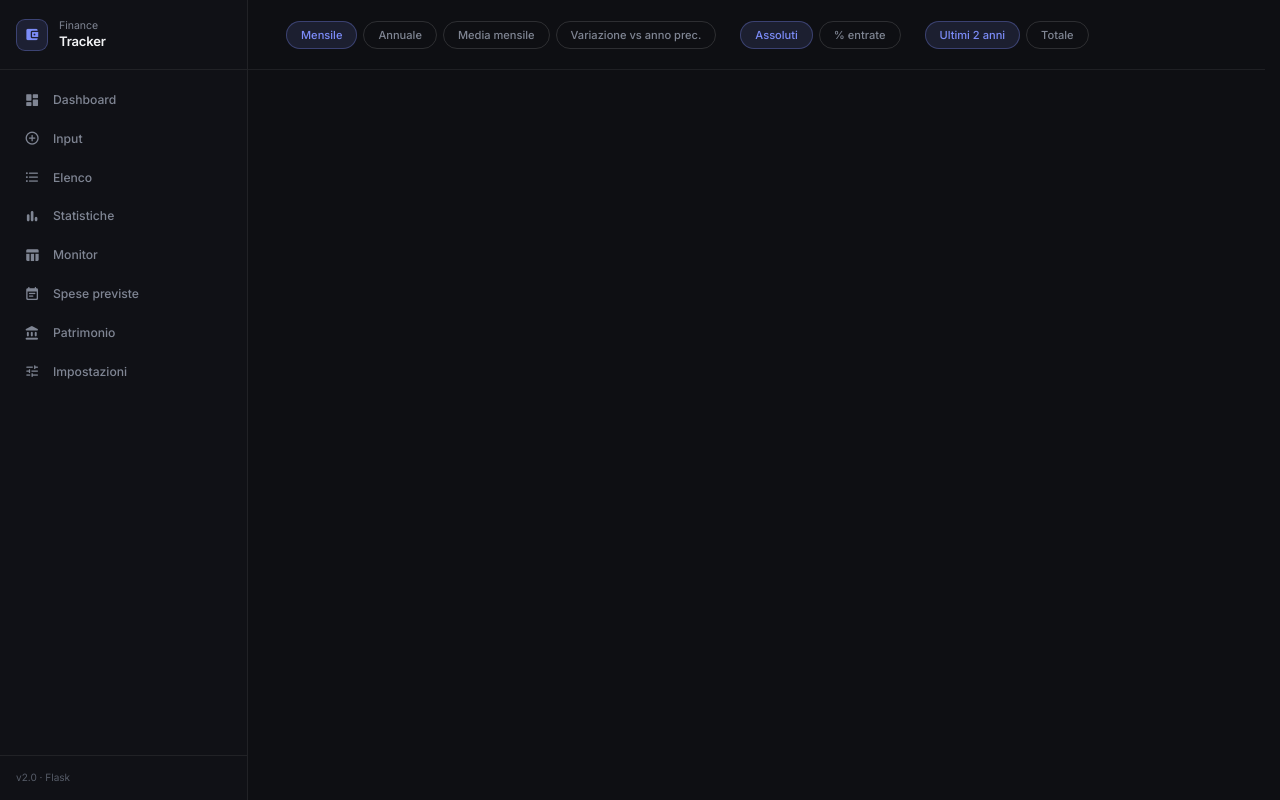
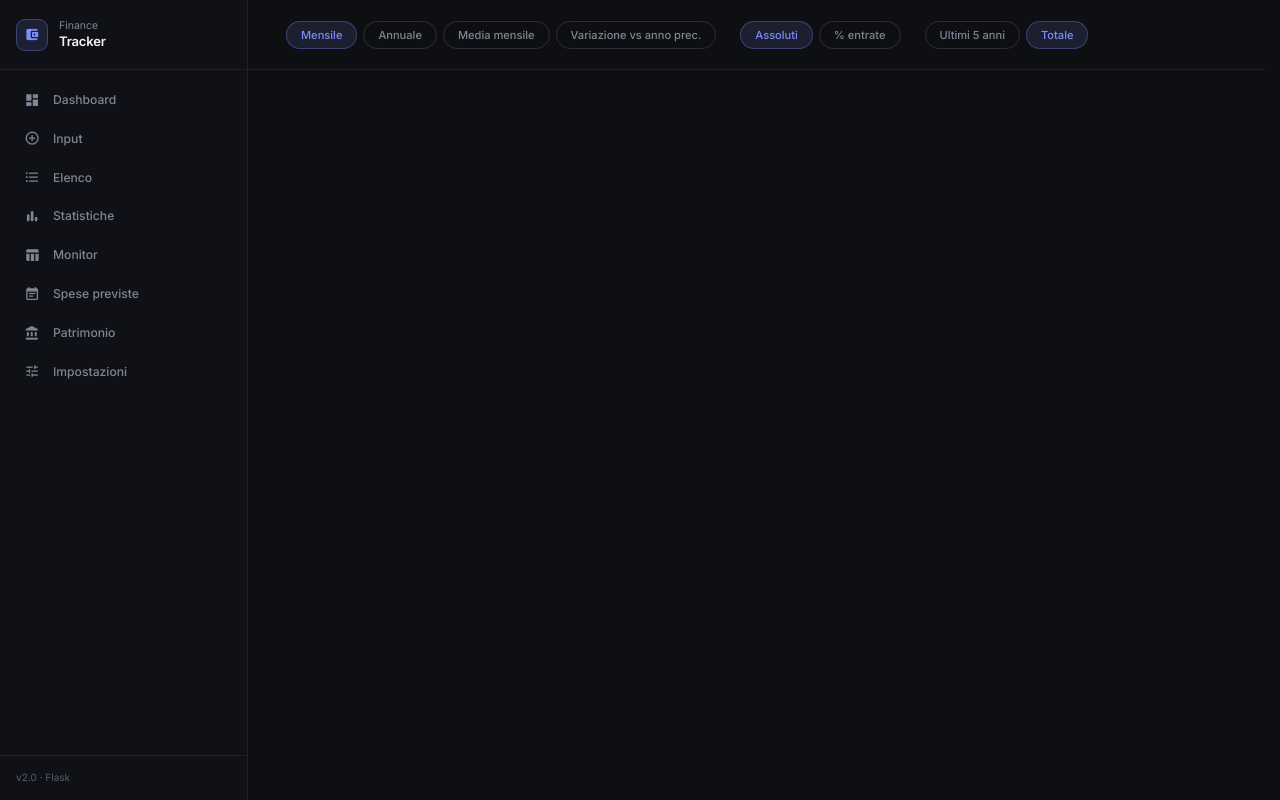
Before and after one commit to ncldlbn/finance_app, a Flask app: template templates/monitor.html in a window 1280 px wide. Run offline with Flask 3, Linux system fonts and the light colour scheme; the template is opened without the code that fills it, so the values that code supplies are empty; some libraries are stand-ins or nearby versions.

Commit message:
Monitor: filtro periodo Ultimi 5 anni / Totale, default Totale
Co-Authored-By: Claude Sonnet 5.5 <noreply@anthropic.com>

```diff
--- a/templates/monitor.html
+++ b/templates/monitor.html
@@ -14,8 +14,8 @@
         <button type="button" class="period-btn" data-v="pct">% entrate</button>
     </div>
     <div class="period-btns" id="heat-period">
-        <button type="button" class="period-btn active" data-v="2">Ultimi 2 anni</button>
-        <button type="button" class="period-btn" data-v="all">Totale</button>
+        <button type="button" class="period-btn" data-v="5">Ultimi 5 anni</button>
+        <button type="button" class="period-btn active" data-v="all">Totale</button>
     </div>
 </div>
 {% endif %}
@@ -48,14 +48,13 @@
 // ── Heatmap mesi × categorie ───────────────────────────────────────────
 const HD = {{ heat_json|safe }};
 const HMESI = ['Gennaio','Febbraio','Marzo','Aprile','Maggio','Giugno','Luglio','Agosto','Settembre','Ottobre','Novembre','Dicembre'];
-const heatState = { unit: 'abs', agg: 'mese', period: '2' };
+const heatState = { unit: 'abs', agg: 'mese', period: 'all' };
 const fmtEur = v => v.toLocaleString('it-IT', { maximumFractionDigits: 0 });
 const fmtEur2 = v => v.toLocaleString('it-IT', { minimumFractionDigits: 2, maximumFractionDigits: 2 });
 const esc = t => String(t).replace(/[&<>"]/g, c => ({ '&': '&amp;', '<': '&lt;', '>': '&gt;', '"': '&quot;' }[c]));
 
 function heatPeriods() {
-    // Filtro periodo (ultimi 2 anni / totale), valido in tutte le viste; il default
-    // cambia con la vista (vedi sotto).
+    // Filtro periodo (ultimi 5 anni / totale), valido in tutte le viste.
     const nYears = heatState.period === 'all' ? Infinity : +heatState.period;
     const months = HD.months.filter(ym => +ym.slice(0, 4) > HD.current_year - nYears);
     if (heatState.agg === 'mese') {
@@ -294,9 +293,8 @@ mobileMQ.addEventListener('change', placeHeader);
         b.classList.add('active');
         heatState[key] = b.dataset.v;
         if (key === 'agg') {
-            // Default del periodo: 2 anni nella vista mensile, tutti gli anni nelle annuali
-            // (l'utente può comunque cambiarlo).
-            heatState.period = b.dataset.v === 'mese' ? '2' : 'all';
+            // Cambiando vista il periodo torna al default (per ora sempre Totale).
+            heatState.period = 'all';
             document.querySelectorAll('#heat-period .period-btn').forEach(x =>
                 x.classList.toggle('active', x.dataset.v === heatState.period));
         }
```
